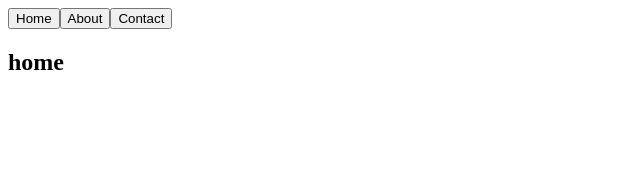
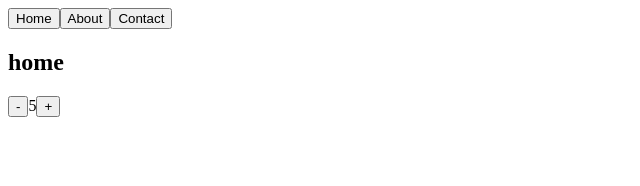
Before and after one commit to priyasingh55/react_hooks, a React (Create React App) app: page / in a window 1280 px wide. Shown: the top 186 px of the page, without its empty margins (0-640 px from the left). Built offline with nearby package versions, Linux system fonts and the light colour scheme.

Commit message:
1 file modified, 1 added

```diff
--- a/src/App.tsx
+++ b/src/App.tsx
@@ -1,12 +1,14 @@
 import * as React from 'react';
 import Exp_useState from './Hooks/Exp_usestate';
 import './style.css';
+import Count from "./Hooks/Example_usestate";
 
 export default function App() {
   return (
     <div>
 
       <Exp_useState />
+      <Count />
 
     </div>
   );
--- /dev/null
+++ b/src/Hooks/Example_usestate.jsx
@@ -0,0 +1,25 @@
+import React,{useState} from 'react';
+
+ export default function Count(){
+  const [count, setCount]=useState(5)
+
+  function decrementCount(){
+    setCount(count-1)
+    // setCount(prevCount => prevCount-1)
+  }
+  function incrementCount(){
+    setCount(count+1)
+    // setCount(prevCount => prevCount+1)
+  }
+
+
+
+return(
+
+<>
+<button onClick={decrementCount}>-</button>
+<span>{count}</span>
+<button onClick={incrementCount}>+</button>
+</>
+)
+}
```
